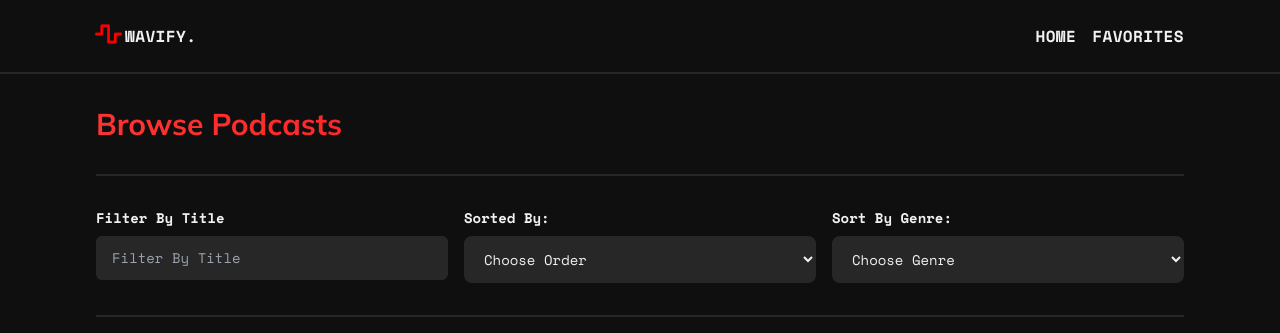
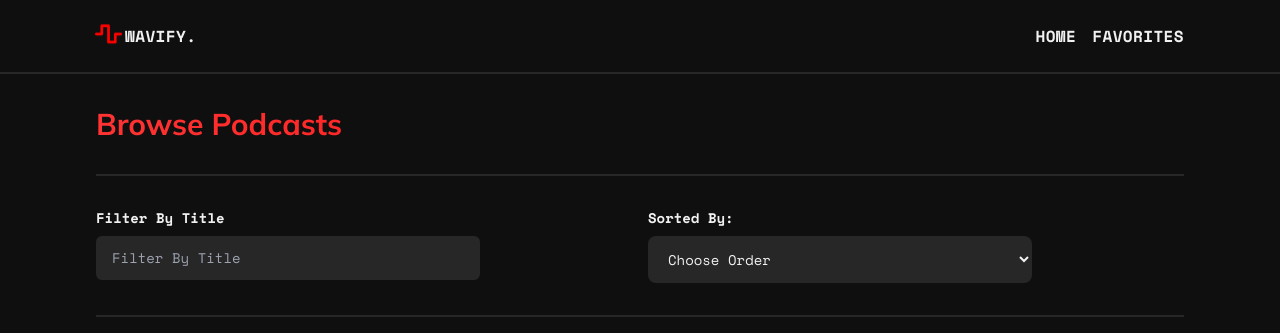
Before and after one commit to DylanGangat/DYLGAN162_FTO2304_GroupA_DylanGangat_PFCapstone, a React (Vite) app: page / in a window 1280 px wide. Shown: the top 333 px of the page. Built offline with nearby package versions, Linux system fonts and the light colour scheme.

Commit message:
refactor: Remove genre select in PodcastFilterPanel component

```diff
--- a/src/components/PodcastFilterPanel.jsx
+++ b/src/components/PodcastFilterPanel.jsx
@@ -1,11 +1,8 @@
 const PodcastFilterPanel = () => {
   return (
-    <div className="mt-8 grid gap-4 border-t-2 border-secondary pt-8 sm:auto-cols-fr sm:grid-flow-col">
-      <div className="w-full">
-        <label
-          htmlFor="filter"
-          className="mb-2 block text-sm font-bold"
-        >
+    <div className="mt-8 grid  gap-4 border-t-2 border-secondary pt-8 sm:auto-cols-fr sm:grid-flow-col">
+      <div className="max-w-sm">
+        <label htmlFor="filter" className="mb-2 block text-sm font-bold">
           Filter By Title
         </label>
         <input
@@ -17,7 +14,7 @@ const PodcastFilterPanel = () => {
         />
       </div>
 
-      <div className="w-full">
+      <div className="max-w-sm">
         <label htmlFor="sorting" className="mb-2 block text-sm font-bold">
           Sorted By:
         </label>
@@ -34,7 +31,7 @@ const PodcastFilterPanel = () => {
         </select>
       </div>
 
-      <div className="w-full">
+      {/* <div className="w-full">
         <label htmlFor="genre" className="mb-2 block text-sm font-bold">
           Sort By Genre:
         </label>
@@ -54,7 +51,7 @@ const PodcastFilterPanel = () => {
           <option value="8">News</option>
           <option value="9">Kids and Family</option>
         </select>
-      </div>
+      </div> */}
     </div>
   );
 };
```
